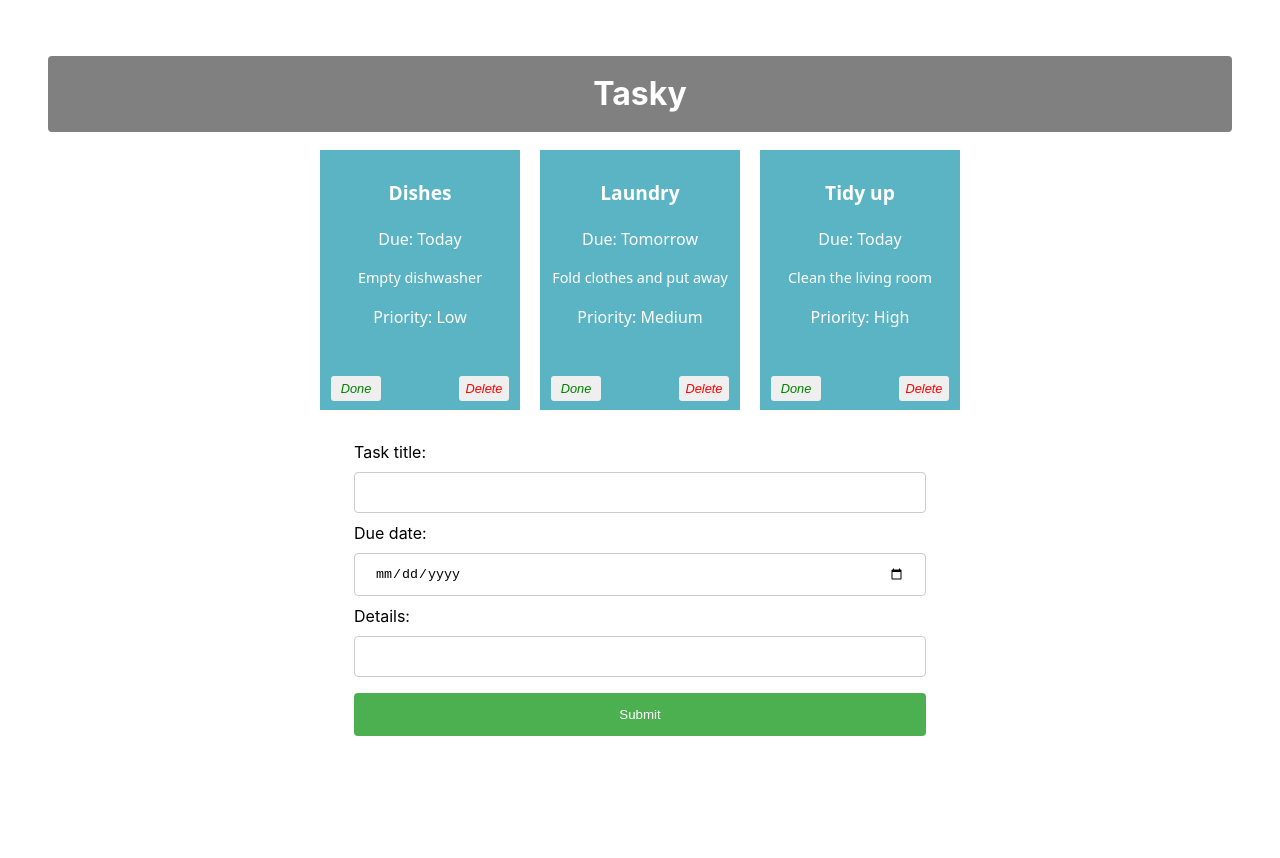
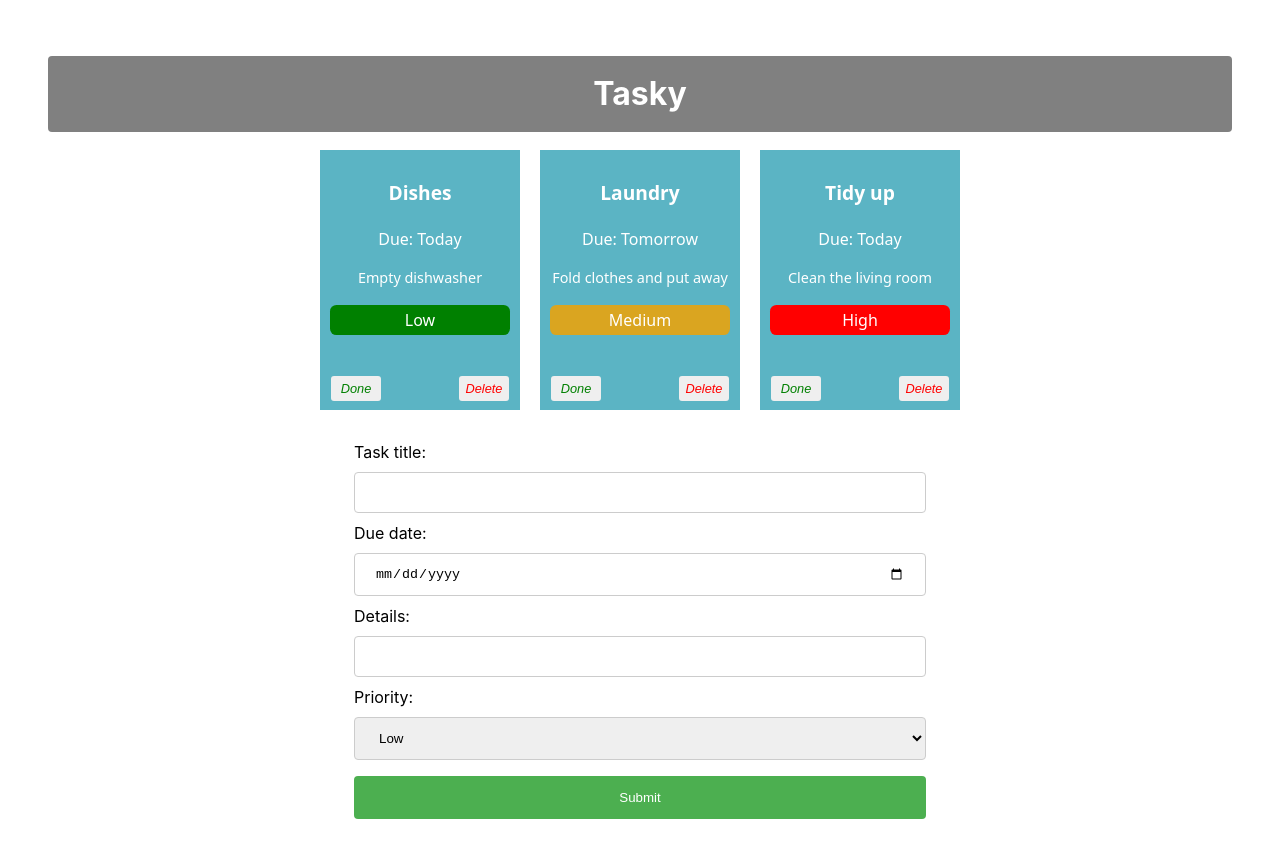
Before and after one commit to dohalloran74/react-basics-labs26, a React (Vite) app in the folder tasky/: page / in a window 1280 px wide. Shown: the top 858 px of the page. Before the commit the page ends 812 px from the top, so only its background shows below. Built offline with nearby package versions, Linux system fonts and the light colour scheme.

Commit message:
Tasky Lab 2b - Exercises done

```diff
--- a/tasky/src/App.css
+++ b/tasky/src/App.css
@@ -93,7 +93,7 @@ button {
 }
 
 
-input[type=text], input[type=date] {
+input[type=text], input[type=date] ,select {
   width: 100%;
   padding: 12px 20px;
   margin: 8px 0;
--- a/tasky/src/App.jsx
+++ b/tasky/src/App.jsx
@@ -22,7 +22,8 @@ function App() {
   const [ formState, setFormState ] = useState({
     title: "",
     description: "",
-    deadline: ""
+    deadline: "",
+    priority: ""
   });
 
 // doneHandler function
@@ -54,6 +55,9 @@ function App() {
           break;
       case "deadline":
           form.deadline = event.target.value;
+          break;
+      case "priority":
+          form.priority = event.target.value;
           break;
       default:
           form = formState;
--- a/tasky/src/components/Form.jsx
+++ b/tasky/src/components/Form.jsx
@@ -19,6 +19,27 @@ const AddTaskForm = (props) => {
         <input type="text" name="description" onChange={(event) => props.change(event)} />
     </label>
 
+    {/*Add in new priortiy field */}
+
+        <label>
+          Priority:
+          <select name="priority" onChange={(event) => props.change(event)}>
+            <option key="Low" value="Low">
+              {" "}
+              Low{" "}
+            </option>
+            <option key="Medium" value="Medium">
+              {" "}
+              Medium{" "}
+            </option>
+            <option key="High" value="High">
+              {" "}
+              High{" "}
+            </option>
+          </select>
+        </label>
+
+
         <input type="submit" value="Submit" />
         </form>
     </div>
--- a/tasky/src/components/Task.jsx
+++ b/tasky/src/components/Task.jsx
@@ -10,7 +10,22 @@ const Task = (props) => {
             <p>Due: {props.deadline}</p>
             <p className="description">{props.description}</p>
 
-            <p>Priority: {props.priority}</p>
+
+
+            <p
+        style={{
+          backgroundColor:
+            props.priority === "High"
+              ? "red"
+              : props.priority === "Medium"
+              ? "goldenrod"
+              : "green",
+          padding: "0.2em",
+          borderRadius: "0.4em",
+        }}
+      >
+        {props.priority}
+      </p>
 
          <button onClick={props.markDone} className='doneButton'>Done</button>
 
```
